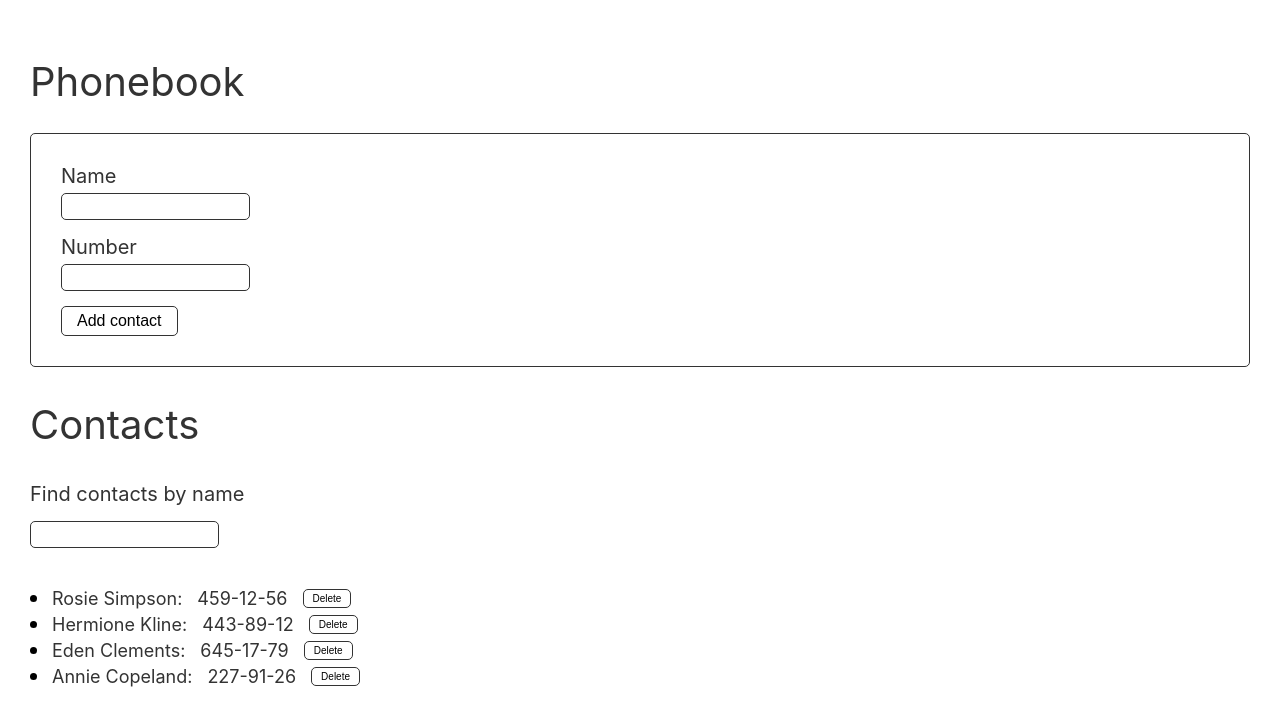
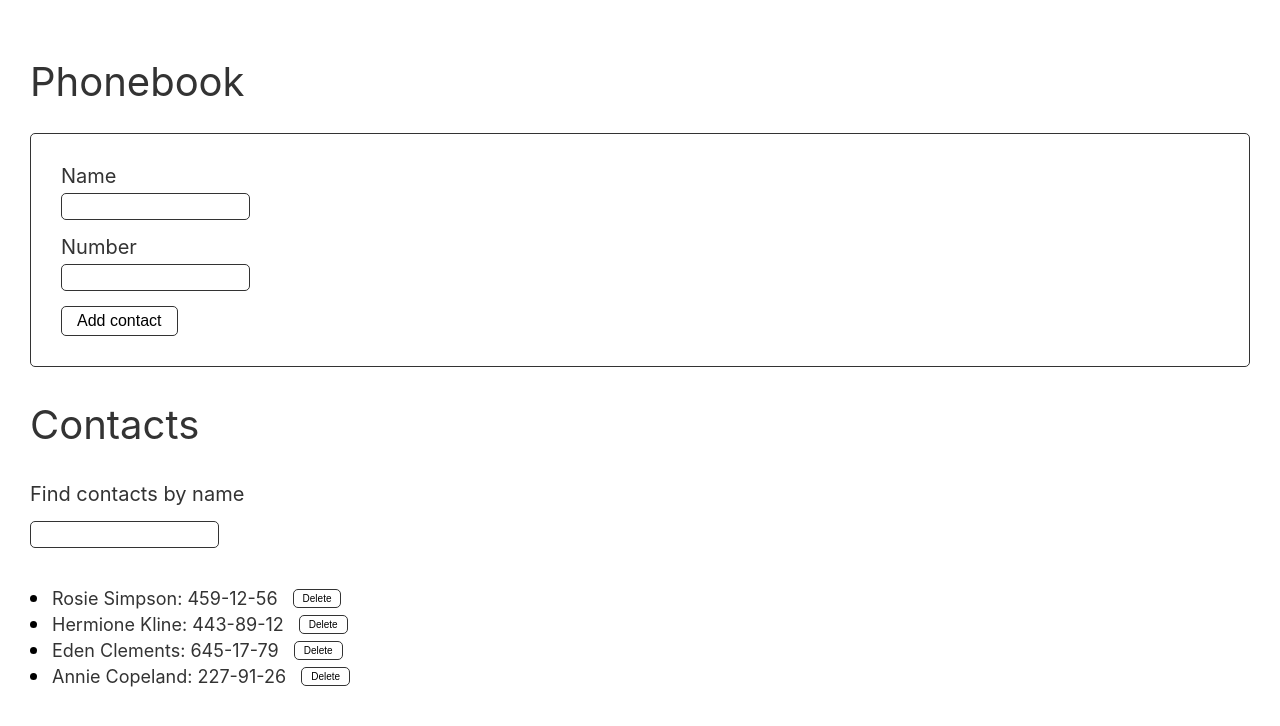
Before and after one commit to jacekpietrzak/goit-react-hw-02-phonebook, a React (Create React App) app: page / in a window 1280 px wide. Shown: the top 726 px of the page. Built offline with nearby package versions, Linux system fonts and the light colour scheme.

Commit message:
Amendments implemented after review

```diff
--- a/package.json
+++ b/package.json
@@ -8,6 +8,7 @@
     "@testing-library/react": "^12.1.4",
     "@testing-library/user-event": "^13.5.0",
     "nanoid": "^4.0.0",
+    "prop-types": "^15.8.1",
     "react": "^18.1.0",
     "react-dom": "^18.1.0",
     "react-scripts": "5.0.1",
--- a/src/components/Contact/Contact.jsx
+++ b/src/components/Contact/Contact.jsx
@@ -1,12 +1,10 @@
 import css from './Contact.module.css';
-import ContactName from '../ContactName/ContactName';
-import ContactNumber from '../ContactNumber/ContactNumber';
+import PropTypes from 'prop-types';
 
 const Contact = ({ contact, removeContact }) => {
   return (
     <li className={css.contact}>
-      <ContactName name={contact.name} />
-      <ContactNumber number={contact.number} />
+      {contact.name}: {contact.number}
       <button
         className={css.button}
         type="button"
@@ -19,4 +17,9 @@ const Contact = ({ contact, removeContact }) => {
   );
 };
 
+Contact.propTypes = {
+  contact: PropTypes.object.isRequired,
+  removeContact: PropTypes.func.isRequired,
+};
+
 export default Contact;
--- a/src/components/Contact/Contact.module.css
+++ b/src/components/Contact/Contact.module.css
@@ -24,13 +24,18 @@
   cursor: pointer;
   font-size: x-small;
   padding: 3px 9px;
-  transition: background-color ease 150ms;
+  transition: background-color ease 150ms, border-color ease 150ms,
+    color ease 150ms;
 }
 
 .button:hover {
+  color: rgb(120, 30, 30);
+  border-color: rgba(236, 30, 30, 0.5);
   background-color: rgba(236, 30, 30, 0.5);
 }
 
 .button:active {
-  background-color: rgb(236, 30, 30);
+  color: rgb(120, 30, 30);
+  border-color: rgba(236, 30, 30, 0.75);
+  background-color: rgba(236, 30, 30, 0.75);
 }
--- a/src/components/ContactForm/ContactForm.module.css
+++ b/src/components/ContactForm/ContactForm.module.css
@@ -31,13 +31,18 @@
   cursor: pointer;
   font-size: medium;
   padding: 5px 15px;
-  transition: background-color ease 150ms;
+  transition: background-color ease 150ms, border-color ease 150ms,
+    color ease 150ms;
 }
 
 .button:hover {
+  color: rgb(18, 72, 25);
+  border-color: rgba(112, 201, 68, 0.5);
   background-color: rgba(112, 201, 68, 0.5);
 }
 
 .button:active {
+  color: rgb(18, 72, 25);
+  border-color: rgb(112, 201, 68);
   background-color: rgb(112, 201, 68);
 }
--- a/src/components/ContactList/ContactList.jsx
+++ b/src/components/ContactList/ContactList.jsx
@@ -1,5 +1,6 @@
 import css from './ContactList.module.css';
 import Contact from '../Contact/Contact';
+import PropTypes from 'prop-types';
 
 const ContactList = ({ contacts, removeContact }) => {
   return (
@@ -19,4 +20,9 @@ const ContactList = ({ contacts, removeContact }) => {
   );
 };
 
+ContactList.propTypes = {
+  contacts: PropTypes.array.isRequired,
+  removeContact: PropTypes.func.isRequired,
+};
+
 export default ContactList;
--- a/src/components/ContactName/ContactName.jsx
+++ /dev/null
@@ -1,6 +0,0 @@
-const ContactName = ({ name }) => {
-  // console.log('props from name:', name);
-  return <span>{name}: </span>;
-};
-
-export default ContactName;
--- a/src/components/ContactNumber/ContactNumber.jsx
+++ /dev/null
@@ -1,6 +0,0 @@
-const ContactNumber = ({ number }) => {
-  // console.log('props from number:', number);
-  return <span>{number}</span>;
-};
-
-export default ContactNumber;
--- a/src/components/Filter/Filter.jsx
+++ b/src/components/Filter/Filter.jsx
@@ -1,5 +1,6 @@
 import { Component } from 'react';
 import css from './Filter.module.css';
+import PropTypes from 'prop-types';
 
 class Filter extends Component {
   render() {
@@ -20,4 +21,8 @@ class Filter extends Component {
   }
 }
 
+Filter.propTypes = {
+  handleFilter: PropTypes.func.isRequired,
+};
+
 export default Filter;
```
Also changed, not shown: src/components/ContactForm/ContactForm.jsx (+7 -2 lines), src/components/ContactName/ContactName.module.css (deleted), src/components/ContactNumber/ContactNumber.module.css (deleted), 1 other file (tests, documents, lock files or other folders).
